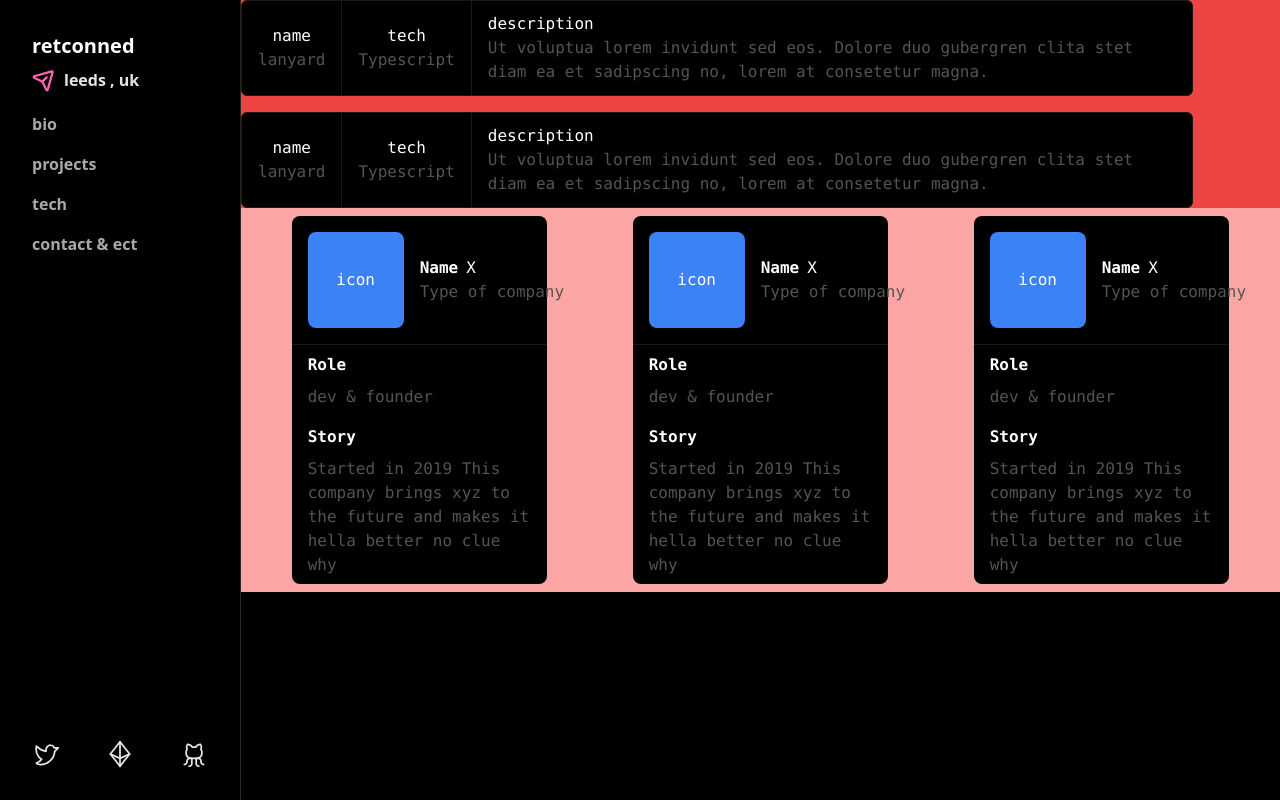
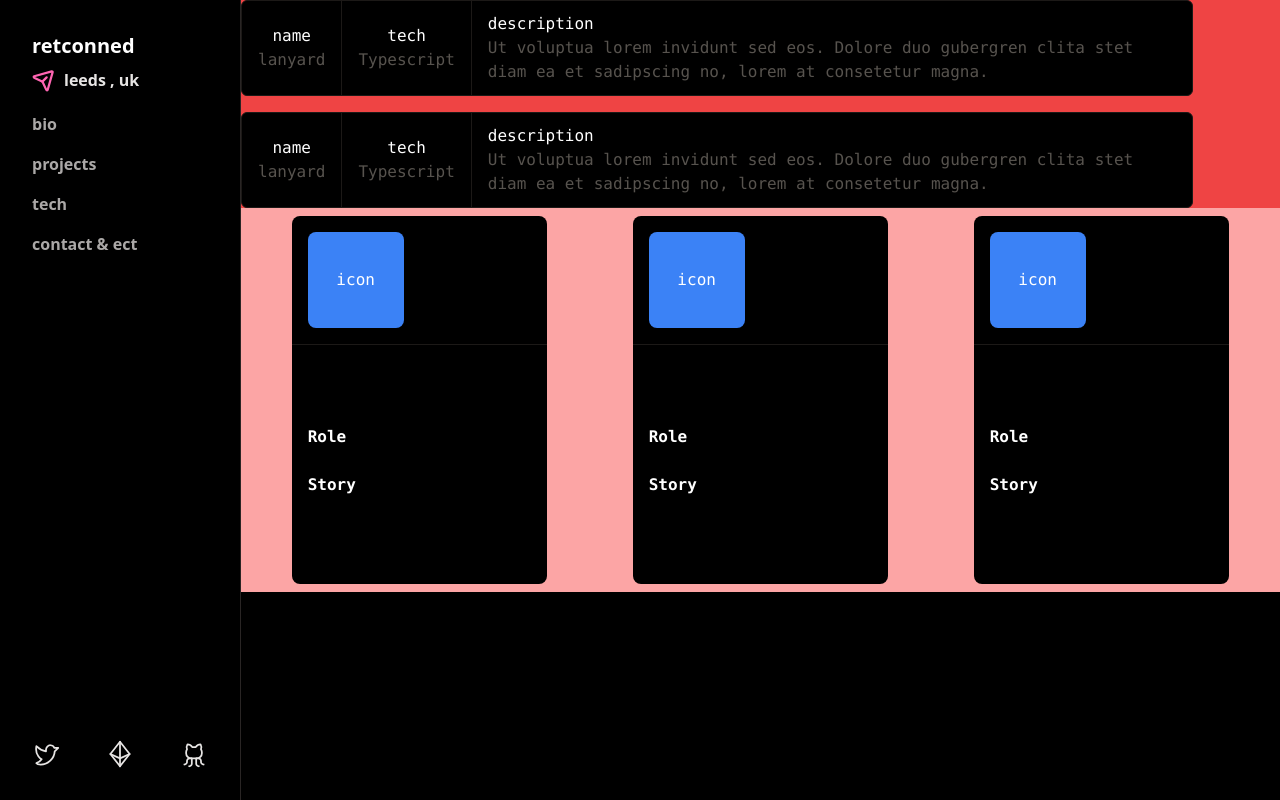
Before and after one commit to retconned/portfolio, a Next.js app: page /Projects in a window 1280 px wide. Shown: the top 800 px of the page. Built offline with nearby package versions, Linux system fonts and the light colour scheme.

Commit message:
FeaturedProject Component

```diff
--- a/components/FeaturedProject.tsx
+++ b/components/FeaturedProject.tsx
@@ -1,7 +1,21 @@
 import type { NextPage } from "next";
 import Image from "next/image";
 
-const FeaturedProject: NextPage = () => {
+interface featuredProjectProps {
+  name?: string;
+  type?: string;
+  iconLink?: string;
+  role?: string;
+  story?: string;
+}
+
+const FeaturedProject: NextPage<featuredProjectProps> = ({
+  name,
+  type,
+  iconLink,
+  role,
+  story,
+}) => {
   return (
     <div className="flex w-3/12 flex-col divide-y divide-stone-900  rounded-lg bg-black font-mono text-white duration-150 hover:bg-stone-900 ">
       <div className="group flex h-32 w-96 items-center space-x-4 p-4 ">
@@ -10,22 +24,19 @@ const FeaturedProject: NextPage = () => {
         </div>
         <div className="flex-0 flex h-24 flex-col items-start justify-center ">
           <div className="flex flex-row space-x-2">
-            <p className="font-bold">Name</p> <div>X</div>
+            <p className="font-bold">{name}</p>
           </div>
-          <p className=" text-stone-600">Type of company</p>
+          <p className=" text-stone-600">{type}</p>
         </div>
       </div>
       <div className="group flex h-60 flex-col justify-center  p-4 ">
         <div className="flex flex-col  py-2">
           <p className="mb-2 font-bold">Role</p>
-          <p className=" text-stone-600">dev & founder</p>
+          <p className=" text-stone-600"> {role} </p>
         </div>
         <div className="flex flex-col  py-2">
           <p className="mb-2 font-bold"> Story</p>
-          <p className="text-stone-600 ">
-            Started in 2019 This company brings xyz to the future and makes it
-            hella better no clue why
-          </p>
+          <p className="text-stone-600 ">{story}</p>
         </div>
       </div>
     </div>
```
